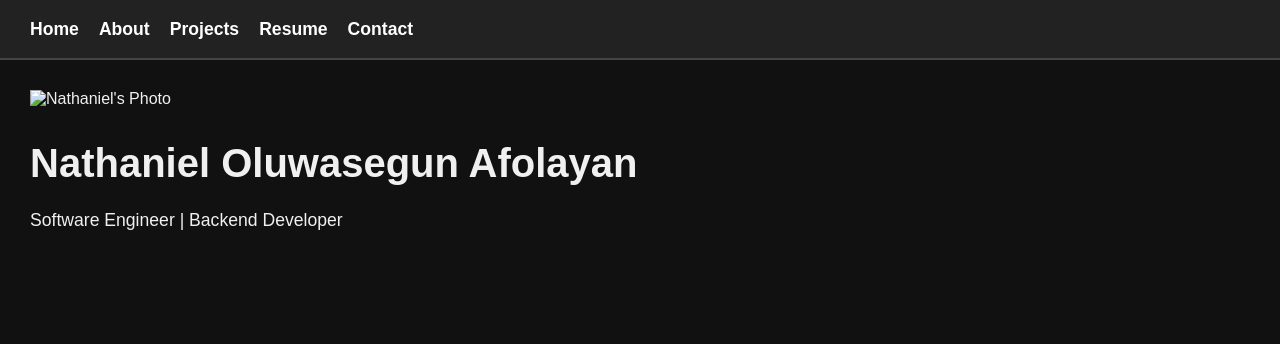
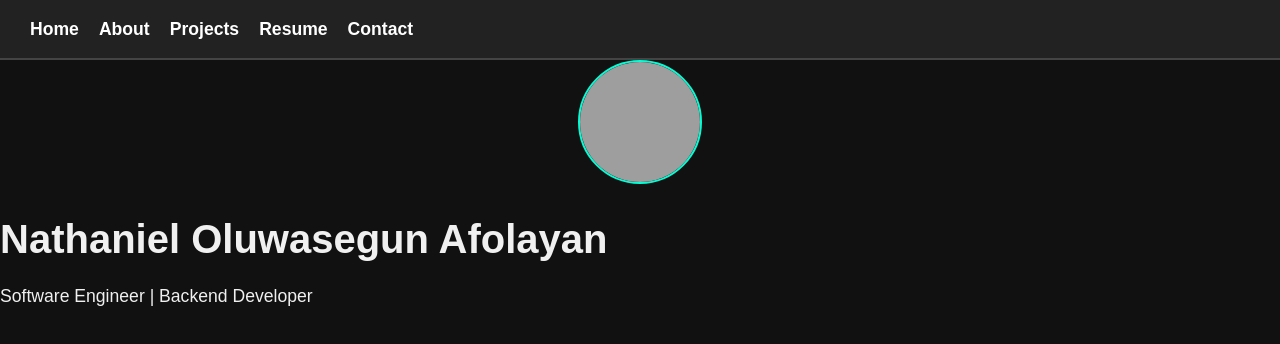
Before and after one commit to natecodes247/portfolio-site, a plain HTML site: page index.html in a window 1280 px wide. Drawn offline with Linux system fonts and the light colour scheme; grey boxes are pictures that could not be loaded.

Commit message:
Fixed duplicate image issue on homepage

```diff
--- a/assets/styles.css
+++ b/assets/styles.css
@@ -63,3 +63,14 @@ a {
 a:hover {
   text-decoration: underline;
 }
+.profile-pic {
+  width: 120px;
+  height: 120px;
+  border-radius: 50%;
+  object-fit: cover;
+  margin-bottom: 10px;
+  border: 2px solid #00ffd5;
+  display: block;
+  margin-left: auto;
+  margin-right: auto;
+}
--- a/index.html
+++ b/index.html
@@ -19,12 +19,10 @@
     </nav>
   </header>
 
-  <main>
-    <section class="hero">
-      <img src="assets/1000000318.png" alt="Nathaniel's Photo" class="profile-pic" />
-      <h1>Nathaniel Oluwasegun Afolayan</h1>
-      <p>Software Engineer | Backend Developer</p>
-    </section>
-  </main>
+  <section class="hero">
+    <img src="assets/picme.png" alt="Nathaniel's Photo" class="profile-pic" />
+    <h1>Nathaniel Oluwasegun Afolayan</h1>
+    <p>Software Engineer | Backend Developer</p>
+  </section>
 </body>
 </html>
```
Also changed, not shown: 1 other file.
